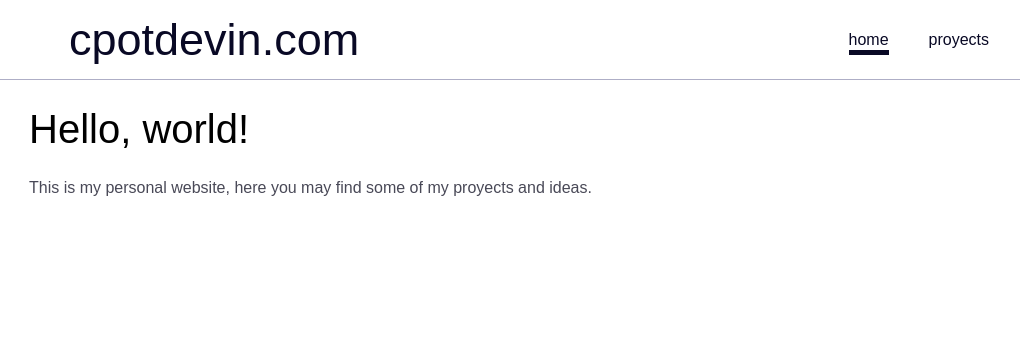
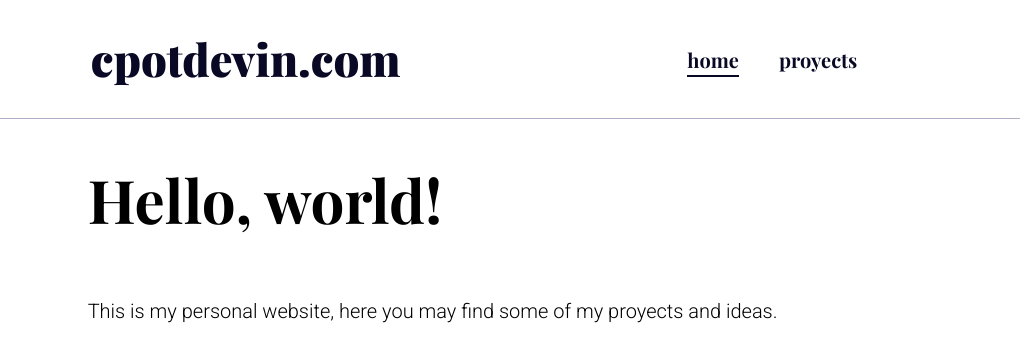
Before and after one commit to cpotdevin/cpotdevindotcom, a React (Create React App) app in the folder app/: page / in a window 1280 px wide. Shown: the top 362 px of the page, without its empty margins (131-1151 px from the left). Built offline with nearby package versions, Linux system fonts and the light colour scheme.

Commit message:
implement material-ui

```diff
--- a/app/package.json
+++ b/app/package.json
@@ -3,10 +3,11 @@
   "version": "0.1.0",
   "private": true,
   "dependencies": {
+    "@material-ui/core": "^3.9.1",
     "react": "^16.7.0",
     "react-dom": "^16.7.0",
     "react-router-dom": "^4.3.1",
-    "react-scripts": "2.1.2"
+    "react-scripts": "^2.1.3"
   },
   "scripts": {
     "start": "react-scripts start",
--- a/app/public/index.html
+++ b/app/public/index.html
@@ -3,6 +3,11 @@
 <html>
   <head>
     <title>cpotdevin.com</title>
+    <link href="https://fonts.googleapis.com/css?family=Playfair+Display:400,700,900|Roboto:300,400" rel="stylesheet">
+    <meta
+      name="viewport"
+      content="minimum-scale=1, initial-scale=1, width=device-width, shrink-to-fit=no"
+    >
   </head>
   <body>
     <div id='app'></div>
--- a/app/src/App.js
+++ b/app/src/App.js
@@ -1,19 +1,11 @@
 import React from 'react';
-import {NavLink} from 'react-router-dom';
+import NavBar from './NavBar';
 import Routes from './Routes';
 import './index.css';
 
 const App = () => (
   <div>
-    <nav className='header'>
-      <div className='header-cont'>
-        <h1 className='logo'><NavLink exact to='/'>cpotdevin.com</NavLink></h1>
-        <ul className='menu'>
-          <li><NavLink exact to='/'>home</NavLink></li>
-          <li><NavLink exact to='/proyects'>proyects</NavLink></li>
-        </ul>
-      </div>
-    </nav>
+    <NavBar />
     <Routes />
   </div>
 );
--- a/app/src/Home.js
+++ b/app/src/Home.js
@@ -1,13 +1,18 @@
-import React, {Component} from 'react';
+import React from 'react';
+import Grid from '@material-ui/core/Grid';
 import './content.css';
 
-export default class Home extends Component {
+const Home = () => ({
   render() {
     return (
-      <div className='content'>
-        <h1>Hello, world!</h1>
-        <p>This is my personal website, here you may find some of my proyects and ideas.</p>
-      </div>
+      <Grid container direction='row' justify='center' alignItems='center'>
+        <Grid container className='content' xs={10} md={8}>
+          <h1>Hello, world!</h1>
+          <p>This is my personal website, here you may find some of my proyects and ideas.</p>
+        </Grid>
+      </Grid>
     );
   }
-}
+});
+
+export default Home;
--- /dev/null
+++ b/app/src/NavBar.css
@@ -0,0 +1,87 @@
+:root {
+  --transparent: #00000000;
+  --header-color: #ffffff;
+  --header-border-color: #aeaec6;
+  --header-height: 100px;
+  --logo-color: #090925;
+  --menu-color: #090925;
+  --menu-height: 50px;
+}
+
+.header {
+  border-style: solid;
+  border-color: var(--header-border-color);
+  border-width: 0 0 1px 0;
+}
+
+.header a {
+  text-decoration: none;
+}
+
+h1.logo {
+  font-family: 'Playfair Display', serif;
+  font-weight: 900;
+  font-size: 45px;
+  height: auto;
+  text-align: left;
+  line-height: var(--header-height);
+  text-align: center;
+  margin: 0 auto 10px auto;
+}
+
+.logo a {
+  color: var(--logo-color);
+}
+
+.menu-container {
+  align-items: center;
+  align-content: center;
+}
+
+.menu {
+  height: var(--menu-height);
+  line-height: var(--menu-height);
+  margin: auto;
+  padding: 0;
+}
+
+.menu li {
+  font-family: 'Playfair Display', serif;
+  font-weight: 700;
+  font-size: 20px;
+  display: inline-block;
+  line-height: 30px;
+  margin: 0 20px;
+  text-align: center;
+  list-style-type: none;
+}
+
+.menu li a {
+  display: block;
+  position: relative;
+  cursor: pointer;
+  color: var(--menu-color);
+  margin: 0;
+}
+
+.menu li a:not(.active)::before, .menu li .active::before, .menu li a:hover::before {
+  content: "";
+  position: absolute;
+  width: 100%;
+  height: 2px;
+  top: 30px;
+  bottom: 0;
+  left: 0;
+  background-color: var(--menu-color);
+  transition: 0.3s ease-in-out;
+  transition-timing-function: ease-in-out;
+  transform-origin: left;
+}
+
+.menu li a:not(.active)::before {
+  transform: scaleX(0);
+}
+
+.menu li .active::before, .menu li a:hover::before {
+  transform: scaleX(1);
+}
--- /dev/null
+++ b/app/src/NavBar.js
@@ -0,0 +1,20 @@
+import React from 'react';
+import Grid from '@material-ui/core/Grid';
+import {NavLink} from 'react-router-dom';
+import './NavBar.css';
+
+const NavBar = () => (
+  <Grid container className='header' direction='row' justify='center' alignItems='center'>
+    <Grid container className='header-cont' xs={12} sm={6} md={5}>
+      <h1 className='logo'><NavLink exact to='/'>cpotdevin.com</NavLink></h1>
+    </Grid>
+    <Grid className='menu-container' container xs={12} sm={6} md={5}>
+      <ul className='menu'>
+        <li><NavLink exact to='/'>home</NavLink></li>
+        <li><NavLink exact to='/proyects'>proyects</NavLink></li>
+      </ul>
+    </Grid>
+  </Grid>
+);
+
+export default NavBar;
--- a/app/src/Proyects.js
+++ b/app/src/Proyects.js
@@ -1,4 +1,6 @@
 import React from 'react';
+import Grid from '@material-ui/core/Grid';
+import Paper from '@material-ui/core/Paper';
 import {Link} from 'react-router-dom';
 import proyectPaths from './proyects/proyectPaths'
 import './content.css';
@@ -6,22 +8,26 @@ import './content.css';
 export default class Proyects extends React.Component {
   getProyectLink(proyectData) {
     return (
-      <li key={`/proyects/${proyectData.path}`}>
+      <Paper key={`/proyects/${proyectData.path}`}>
         <Link to={`/proyects/${proyectData.path}`}>{proyectData.name}</Link>
-      </li>
+      </Paper>
     );
   }
 
   render() {
-    const listItems = proyectPaths.map(this.getProyectLink);
+    const proyectList = proyectPaths.map(this.getProyectLink);
 
     return (
-      <div className='content'>
-        <h1>Proyects</h1>
-          <ul className='proyect-gallery'>
-            {listItems}
-          </ul>
-      </div>
+      <Grid container direction='row' justify='center' alignItems='center'>
+        <Grid container className='content' xs={10} md={8}>
+          <Grid item xs={12}>
+            <h1>Proyects</h1>
+          </Grid>
+          <Grid container spacing='16' xs={12}>
+            {proyectList}
+          </Grid>
+        </Grid>
+      </Grid>
     );
   }
 }
--- a/app/src/content.css
+++ b/app/src/content.css
@@ -1,13 +1,17 @@
 .content {
-  max-width: 960px;
-  margin: 0 auto;
+  margin: auto;
 }
 
 .content h1 {
-  font-size: 40px;
-  font-weight: normal;
+  font-family: 'Playfair Display', serif;
+  font-weight: bold;
+  font-size: 60px;
 }
 
 .content p {
-  color: #494957;
+  font-family: 'Roboto', sans-serif;
+  font-weight: 300;
+  font-size: 20px;
+  color: #000000;
+  /* color: #494957; */
 }
--- a/app/src/index.css
+++ b/app/src/index.css
@@ -1,103 +1,14 @@
 :root {
-  --transparent: #00000000;
-  --header-color: #ffffff;
-  --header-shadow-color: #aeaec6;
-  --header-height: 80px;
-  --logo-color: #090925;
-  --menu-color: #090925;
+  --page-color: #ffffff;
+}
 
-  --page-color: #ffffff;
+::selection {
+  background: #ffff8c;
+}
+::-moz-selection {
+  background: #ffff8c;
 }
 
 body {
   background-color: var(--page-color);
-  margin: 0;
-  font-family: sans-serif;
 }
-
-.header {
-  background: linear-gradient(to bottom,
-                              var(--header-color) 99%,
-                              var(--header-shadow-color) 99%);
-  height: var(--header-height);
-}
-
-.header-cont {
-  max-width: 960px;
-  margin: 0 auto;
-}
-
-.header a {
-  text-decoration: none;
-}
-
-.logo {
-  height: var(--header-height);
-  float: left;
-  line-height: var(--header-height);
-  font-size: 45px;
-  margin: 0 0 0 40px;
-}
-
-.logo a {
-  font-weight: normal;
-  color: var(--logo-color);
-}
-
-.menu {
-  float: right;
-  margin: 25px 0 0 0;
-}
-
-.menu li {
-  display: inline-block;
-  line-height: 30px;
-  margin: 0px 0px 0px 40px;
-  text-align: center;
-  list-style-type: none;
-}
-
-.menu li a {
-  display: block;
-  position: relative;
-  cursor: pointer;
-  color: var(--menu-color);
-  margin: 0;
-}
-
-.menu li a:not(.active)::before {
-  content: "";
-  display: block;
-  position: absolute;
-  width: 100%;
-  height: 5px;
-  top: 25px;
-  bottom: 0;
-  left: 0;
-  background-color: var(--menu-color);
-  transform: scaleX(0);
-  transition: 0.3s ease-in-out;
-  transition-timing-function: ease-in-out;
-  transform-origin: left;
-}
-
-.menu li a:hover::before {
-  transform: scaleX(1);
-  transition: 0.3s ease-in-out;
-}
-
-.menu .active::before {
-  content: "";
-  display: block;
-  position: absolute;
-  width: 100%;
-  height: 5px;
-  top: 25px;
-  bottom: 0;
-  left: 0;
-  background-color: var(--menu-color);
-  transform: scaleX(1);
-  transition: 0.3s ease-in-out;
-  transition-timing-function: ease-in-out;
-  transform-origin: left;
-}
```
Also changed, not shown: 1 other file (tests, documents, lock files or other folders).
